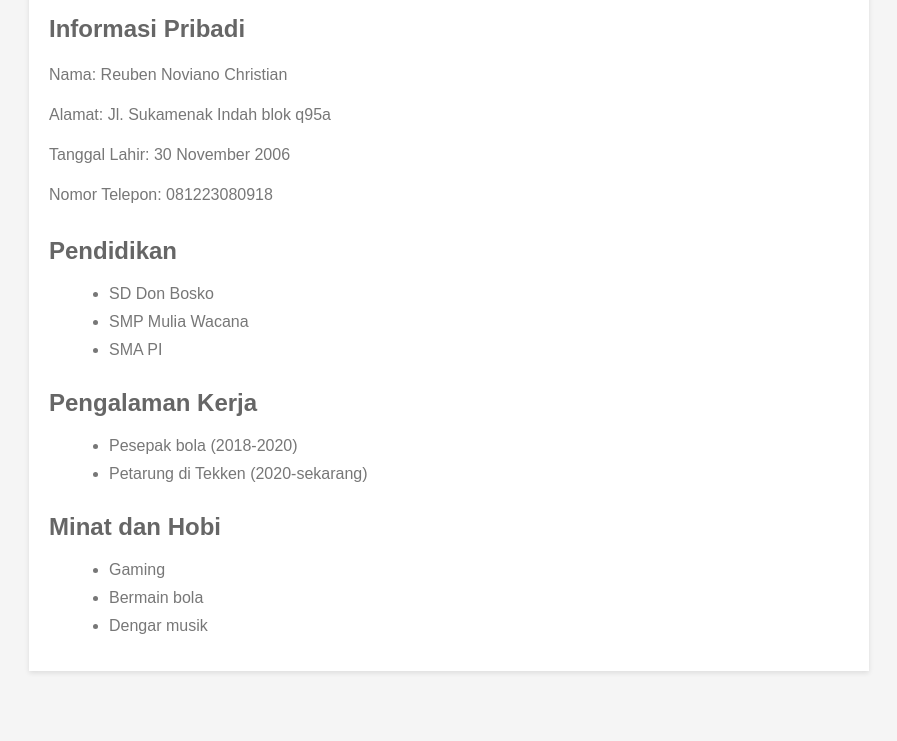
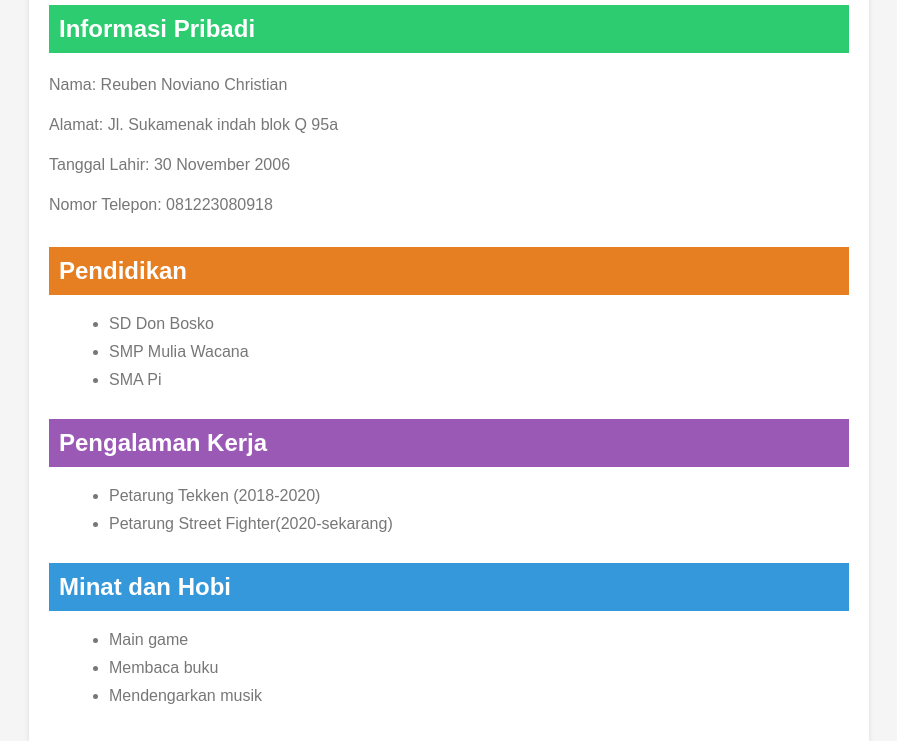
Before and after one commit to ReubenChrist/reuben.github.io, a plain HTML site: page index.html in a window 1280 px wide. Shown: the part 123-864 px from the top of the page, without its empty margins (191-1088 px from the left). Before the commit the page ends 800 px from the top, so only its background shows below. Drawn offline with Linux system fonts and the light colour scheme.

Commit message:
Update index.html

```diff
--- a/index.html
+++ b/index.html
@@ -1,3 +1,4 @@
+
 <!DOCTYPE html>
 <html>
 <head>
@@ -74,35 +75,35 @@ margin-bottom: 20px;
 }
 </style>
 </head>
-  <div class="container">
 <body>
-<h1>Biodata Saya</h1>
+<div class="container">
+<h1 class="bg-blue">Biodata Saya</h1>
 
-<h2>Informasi Pribadi</h2>
-<p>Nama: Reuben Noviano Christian</p>
-<p>Alamat: Jl. Sukamenak Indah blok q95a</p>
+<h2 class="bg-green">Informasi Pribadi</h2>
+<p>Nama: Reuben Noviano Christian </p>
+<p>Alamat: Jl. Sukamenak indah blok Q 95a</p>
 <p>Tanggal Lahir: 30 November 2006</p>
 <p>Nomor Telepon: 081223080918</p>
 
-<h2>Pendidikan</h2>
+<h2 class="bg-orange">Pendidikan</h2>
 <ul>
 <li>SD Don Bosko</li>
 <li>SMP Mulia Wacana</li>
-<li>SMA PI</li>
+<li>SMA Pi</li>
 </ul>
 
-<h2>Pengalaman Kerja</h2>
+<h2 class="bg-purple">Pengalaman Kerja</h2>
 <ul>
-<li>Pesepak bola (2018-2020)</li>
-<li>Petarung di Tekken (2020-sekarang)</li>
+<li>Petarung Tekken (2018-2020)</li>
+<li>Petarung Street Fighter(2020-sekarang)</li>
 </ul>
 
-<h2>Minat dan Hobi</h2>
+<h2 class="bg-blue">Minat dan Hobi</h2>
 <ul>
-<li>Gaming</li>
-<li>Bermain bola</li>
-<li>Dengar musik</li>
+<li>Main game</li>
+<li>Membaca buku</li>
+<li>Mendengarkan musik</li>
 </ul>
-  </div>
+</div>
 </body>
 </html>
```
